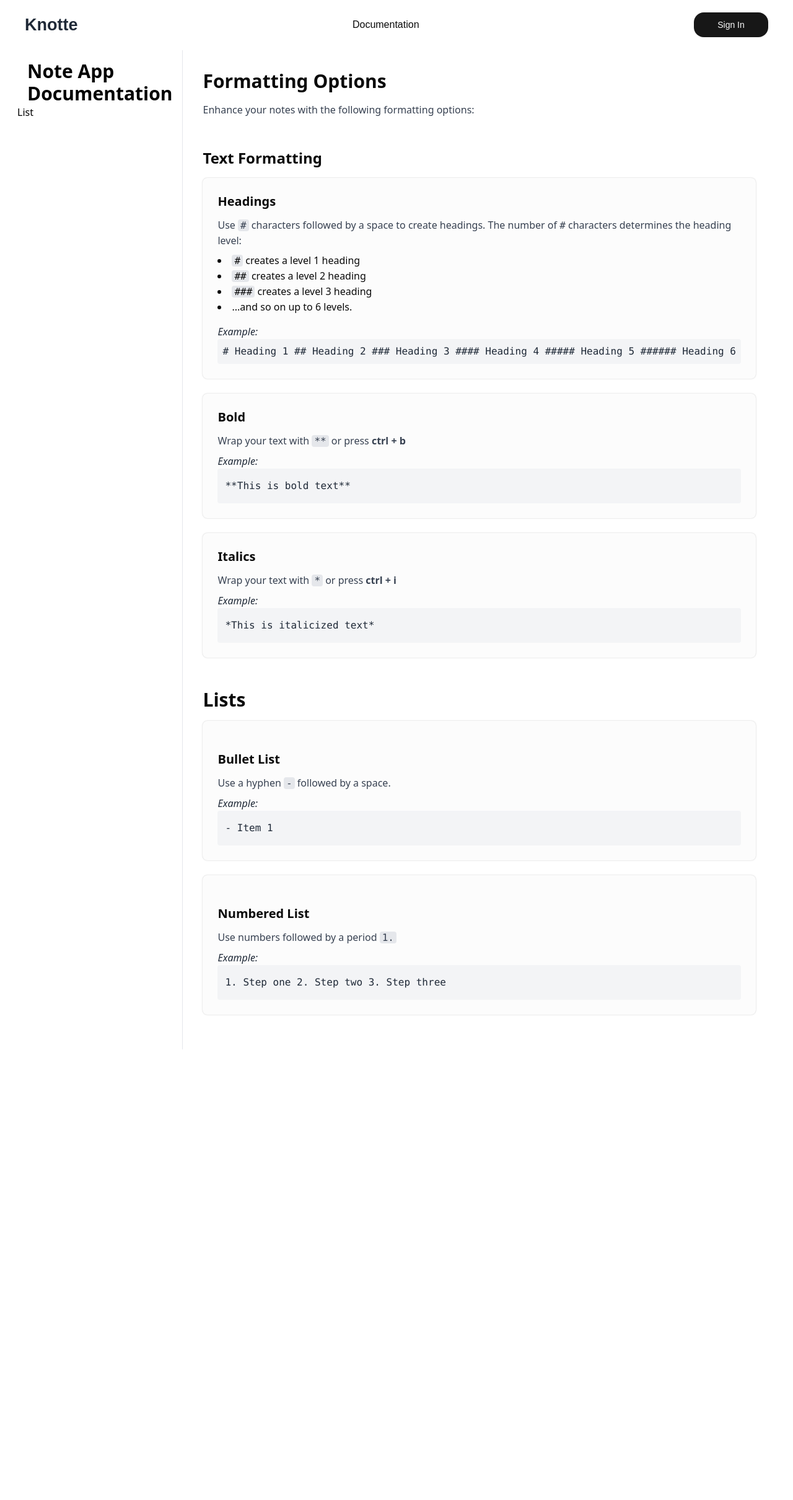
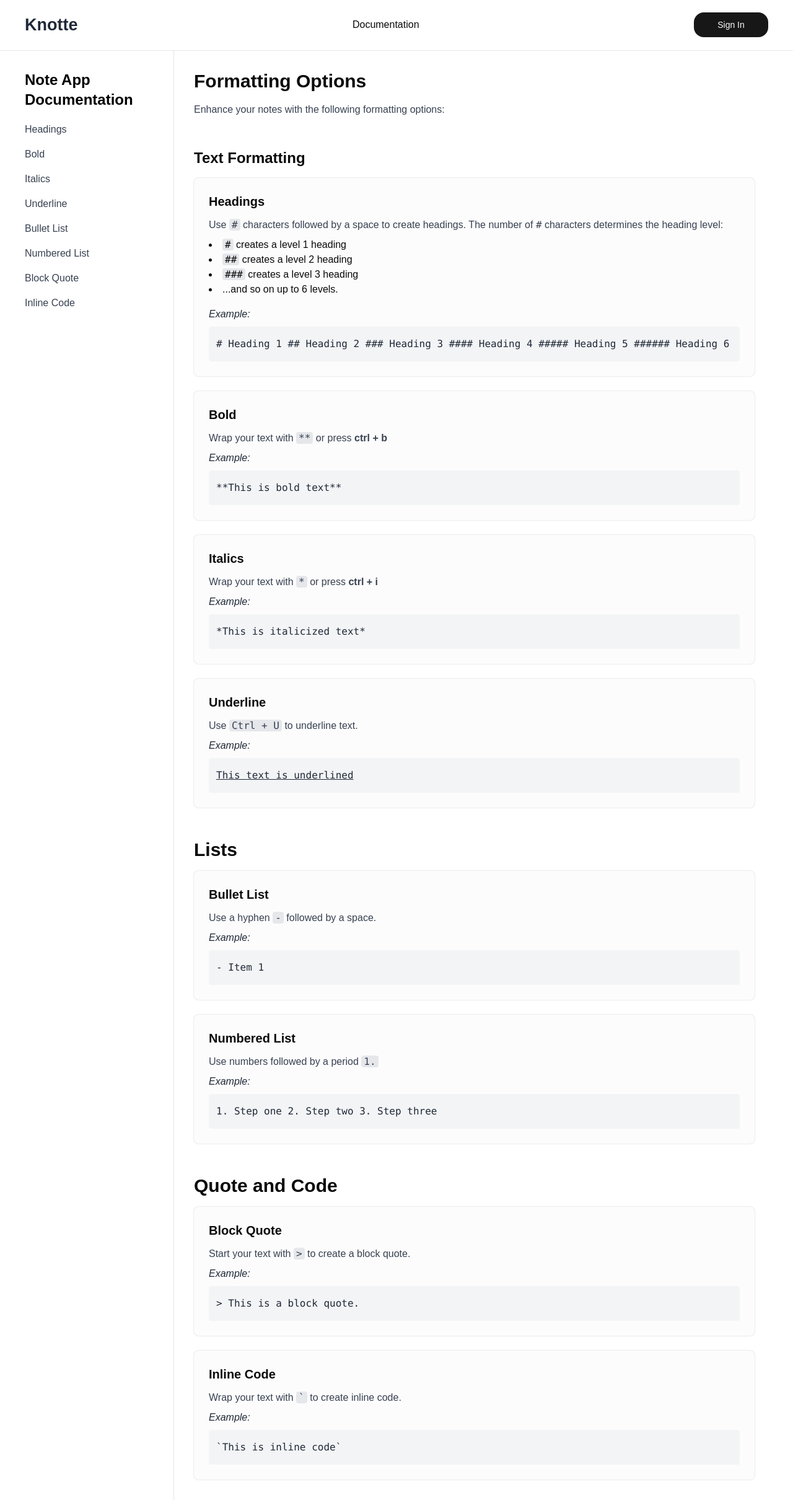
Before and after one commit to samsonlawal/Note-Taking-App, a Next.js app: page /documentation in a window 1280 px wide. Shown: the top 2420 px of the page at 62% size. Before the commit the page ends 1733 px from the top, so only its background shows below. Built offline with nearby package versions, Linux system fonts and the light colour scheme; a web font is replaced by a local one.

Commit message:
save notes to supabase

```diff
--- a/app/(root)/documentation/page.tsx
+++ b/app/(root)/documentation/page.tsx
@@ -1,18 +1,82 @@
 import React from "react";
+import "./styles.css";
 
 export default function Documentation() {
   return (
-    <div className="bg-white font-sans leading-normal tracking-normal max-screen-wrapper mb-[40px]">
-      <header className="text-black py-4 border-r-[1px] border-gray-200">
-        <div className="container mx-auto px-4">
-          <h1 className="text-3xl font-semibold">Note App Documentation</h1>
+    <div className="bg-white font-sans leading-normal tracking-normal max-screen-wrapper pb-[40px] mt-[81px] scroll-smooth font-poppins">
+      <header className="text-black py-8 fixed left-0 w-[250px] pl-2">
+        <div className="container mx-auto">
+          <h1 className="text-2xl font-bold">Note App Documentation</h1>
         </div>
-        <div>
-          <p>List</p>
+        <div className="container mt-5 gap-4 flex flex-col">
+          <p className="text-base text-gray-700">
+            <a
+              href="#headings"
+              className="hover:text-blue-400 transition-colors duration-300"
+            >
+              Headings
+            </a>
+          </p>
+          <p className="text-base text-gray-700">
+            <a
+              href="#bold"
+              className="hover:text-blue-400 transition-colors duration-300"
+            >
+              Bold
+            </a>
+          </p>
+          <p className="text-base text-gray-700">
+            <a
+              href="#italics"
+              className="hover:text-blue-400 transition-colors duration-300"
+            >
+              Italics
+            </a>
+          </p>
+          <p className="text-base text-gray-700">
+            <a
+              href="#underline"
+              className="hover:text-blue-400 transition-colors duration-300"
+            >
+              Underline
+            </a>
+          </p>
+          <p className="text-base text-gray-700">
+            <a
+              href="#bullet"
+              className="hover:text-blue-400 transition-colors duration-300"
+            >
+              Bullet List
+            </a>
+          </p>
+          <p className="text-base text-gray-700">
+            <a
+              href="#numbered"
+              className="hover:text-blue-400 transition-colors duration-300"
+            >
+              Numbered List
+            </a>
+          </p>
+          <p className="text-base text-gray-700">
+            <a
+              href="#quote"
+              className="hover:text-blue-400 transition-colors duration-300"
+            >
+              Block Quote
+            </a>
+          </p>
+          <p className="text-base text-gray-700">
+            <a
+              href="#code"
+              className="hover:text-blue-400 transition-colors duration-300"
+            >
+              Inline Code
+            </a>
+          </p>
         </div>
       </header>
 
-      <main className="container mx-auto px-8 py-8 max-screen-inner">
+      <main className=" w-full px-8 py-8 ml-[250px] border-l-[1px] border-gray-200">
         <section>
           <h2 className="text-3xl font-bold mb-4">Formatting Options</h2>
           <p className="mb-4 text-gray-700">
@@ -22,8 +86,9 @@ export default function Documentation() {
             <h2 className="text-2xl font-bold mb-4">Text Formatting</h2>
 
             <div
-              className="bg-gray-100/30 rounded-lg p-6 mb-6"
+              className="bg-gray-100/30 rounded-lg p-6 mb-6 scroll-mt-24"
               style={{ boxShadow: "0 0 2px rgba(0, 0, 0, 0.25)" }}
+              id="headings"
             >
               {" "}
               <h3 className="text-xl font-semibold mb-3">Headings</h3>
@@ -47,16 +112,17 @@ export default function Documentation() {
                 </li>
                 <li>...and so on up to 6 levels.</li>
               </ul>
-              <p className="text-gray-800 italic">Example:</p>
-              <pre className="bg-gray-100 p-2 rounded text-gray-800">
+              <p className="text-gray-800 italic mb-2">Example:</p>
+              <pre className="bg-gray-100 py-4 p-3 rounded text-gray-800">
                 # Heading 1 ## Heading 2 ### Heading 3 #### Heading 4 #####
                 Heading 5 ###### Heading 6
               </pre>
             </div>
 
             <div
-              className="bg-gray-100/30 rounded-lg p-6 mb-6"
+              className="bg-gray-100/30 rounded-lg p-6 mb-6 scroll-mt-24"
               style={{ boxShadow: "0 0 2px rgba(0, 0, 0, 0.25)" }}
+              id="bold"
             >
               <h3 className="text-xl font-semibold mb-3">Bold</h3>
               <p className="text-gray-700 mb-2">
@@ -64,15 +130,16 @@ export default function Documentation() {
                 <code className="bg-gray-200 px-1 rounded">**</code> or press{" "}
                 <strong>ctrl + b</strong>
               </p>
-              <p className="text-gray-800 italic">Example:</p>
+              <p className="text-gray-800 italic mb-2">Example:</p>
               <pre className="bg-gray-100 py-4 p-3 rounded text-gray-800">
                 **This is bold text**
               </pre>
             </div>
 
             <div
-              className="bg-gray-100/30 rounded-lg p-6 mb-6"
+              className="bg-gray-100/30 rounded-lg p-6 mb-6 scroll-mt-24"
               style={{ boxShadow: "0 0 2px rgba(0, 0, 0, 0.25)" }}
+              id="italics"
             >
               <h3 className="text-xl font-semibold mb-3">Italics</h3>
               <p className="text-gray-700 mb-2">
@@ -80,9 +147,25 @@ export default function Documentation() {
                 <code className="bg-gray-200 px-1 rounded">*</code> or press{" "}
                 <strong>ctrl + i</strong>
               </p>
-              <p className="text-gray-800 italic">Example:</p>
+              <p className="text-gray-800 italic mb-2">Example:</p>
               <pre className="bg-gray-100 py-4 p-3 rounded text-gray-800">
                 *This is italicized text*
+              </pre>
+            </div>
+
+            <div
+              className="bg-gray-100/30 rounded-lg p-6 mb-6 scroll-mt-24"
+              style={{ boxShadow: "0 0 2px rgba(0, 0, 0, 0.25)" }}
+              id="underline"
+            >
+              <h3 className="text-xl font-semibold mb-3">Underline</h3>
+              <p className="text-gray-700 mb-2">
+                Use <code className="bg-gray-200 px-1 rounded">Ctrl + U</code>{" "}
+                to underline text.
+              </p>
+              <p className="text-gray-800 italic mb-2">Example:</p>
+              <pre className="bg-gray-100 py-4 p-3 rounded text-gray-800">
+                <u>This text is underlined</u>
               </pre>
             </div>
           </section>
@@ -90,32 +173,71 @@ export default function Documentation() {
           <section id="lists" className="mt-[50px]">
             <h2 className="text-3xl font-bold mb-4">Lists</h2>
             <div
-              className="bg-gray-100/30 rounded-lg p-6 mb-6"
+              className="bg-gray-100/30 rounded-lg p-6 mb-6 scroll-mt-24"
               style={{ boxShadow: "0 0 2px rgba(0, 0, 0, 0.25)" }}
+              id="bullet"
             >
-              <h3 className="text-xl font-semibold mt-6 mb-3">Bullet List</h3>
+              <h3 className="text-xl font-semibold mb-3">Bullet List</h3>
               <p className="text-gray-700 mb-2">
                 Use a hyphen <code className="bg-gray-200 px-1 rounded">-</code>{" "}
                 followed by a space.
               </p>
-              <p className="text-gray-800 italic">Example:</p>
+              <p className="text-gray-800 italic mb-2">Example:</p>
               <pre className="bg-gray-100 py-4 p-3 rounded text-gray-800">
                 - Item 1
               </pre>
             </div>
 
             <div
-              className="bg-gray-100/30 rounded-lg p-6 mb-6"
+              className="bg-gray-100/30 rounded-lg p-6 mb-6 scroll-mt-24"
               style={{ boxShadow: "0 0 2px rgba(0, 0, 0, 0.25)" }}
+              id="numbered"
             >
-              <h3 className="text-xl font-semibold mt-6 mb-3">Numbered List</h3>
+              <h3 className="text-xl font-semibold mb-3">Numbered List</h3>
               <p className="text-gray-700 mb-2">
                 Use numbers followed by a period{" "}
                 <code className="bg-gray-200 px-1 rounded">1.</code>
               </p>
-              <p className="text-gray-800 italic">Example:</p>
+              <p className="text-gray-800 italic mb-2">Example:</p>
               <pre className="bg-gray-100 py-4 p-3 rounded text-gray-800">
                 1. Step one 2. Step two 3. Step three
+              </pre>
+            </div>
+          </section>
+
+          <section id="lists" className="mt-[50px]">
+            <h2 className="text-3xl font-bold mb-4">Quote and Code</h2>
+            <div
+              className="bg-gray-100/30 rounded-lg p-6 mb-6 scroll-mt-24"
+              style={{ boxShadow: "0 0 2px rgba(0, 0, 0, 0.25)" }}
+              id="quote"
+            >
+              <h3 className="text-xl font-semibold mb-3">Block Quote</h3>
+              <p className="text-gray-700 mb-2">
+                Start your text with{" "}
+                <code className="bg-gray-200 px-1 rounded">&gt;</code> to create
+                a block quote.
+              </p>
+              <p className="text-gray-800 italic mb-2">Example:</p>
+              <pre className="bg-gray-100 py-4 p-3 rounded text-gray-800">
+                &gt; This is a block quote.
+              </pre>
+            </div>
+
+            <div
+              className="bg-gray-100/30 rounded-lg p-6 mb-6 scroll-mt-24"
+              style={{ boxShadow: "0 0 2px rgba(0, 0, 0, 0.25)" }}
+              id="code"
+            >
+              <h3 className="text-xl font-semibold mb-3">Inline Code</h3>
+              <p className="text-gray-700 mb-2">
+                Wrap your text with{" "}
+                <code className="bg-gray-200 px-1 rounded">`</code> to create
+                inline code.
+              </p>
+              <p className="text-gray-800 italic mb-2">Example:</p>
+              <pre className="bg-gray-100 py-4 p-3 rounded text-gray-800">
+                `This is inline code`
               </pre>
             </div>
           </section>
--- /dev/null
+++ b/app/(root)/documentation/styles.css
@@ -0,0 +1,7 @@
+.padded{
+    scroll-padding-top: 100px;
+}
+
+  div::-webkit-scrollbar {
+    display: none;
+  }
--- a/components/NoteTitle.tsx
+++ b/components/NoteTitle.tsx
@@ -19,7 +19,7 @@ const Note: React.FC<NoteProps> = ({ key, title, content }) => {
 
   return (
     <div
-      key={key}
+      key={title}
       className="h-[32px] text-zinc-500 flex flex-row gap-1 items-center justify-start w-full rounded-md cursor-pointer mb-1 px-2 hover:bg-gray-300"
     >
       <FileText size={16} />
--- a/components/addNote.tsx
+++ b/components/addNote.tsx
@@ -2,6 +2,9 @@ import { useState, useEffect } from "react";
 import { useRouter } from "next/navigation";
 import Link from "next/link";
 
+import { useAuth } from "@/context/AuthContext";
+
+import supabase from "@/config/supabaseClient";
 
 interface Note {
   id: string;
@@ -15,7 +18,9 @@ const AddNote: React.FC = () => {
   const [searchInput, setSearchInput] = useState<string>("");
   const [title, setTitle] = useState<string>("");
 
-  let idString= ''
+  const { userId } = useAuth();
+
+  let idString = "";
 
   // Load notes from localStorage on initial render
   useEffect(() => {
@@ -32,7 +37,7 @@ const AddNote: React.FC = () => {
   };
 
   // Add a new note
-  const handleAddNote = () => {
+  const handleAddNote = async () => {
     // Ensure title is not empty
     if (!title.trim()) {
       return; // or show an error message
@@ -56,6 +61,23 @@ const AddNote: React.FC = () => {
     // Navigate to new note page
     router.push(`/note/${idString}`);
     console.log(idString);
+
+    try {
+      const { data, error } = await supabase.from("notes").insert([
+        {
+          title: title,
+          content: "New Note",
+          user_id: userId, // Optional: Pass the logged-in user's ID
+        },
+      ]);
+
+      if (error) throw error;
+
+      return data;
+    } catch (err) {
+      console.error("Error adding note:", err);
+      throw err;
+    }
   };
 
   return (
--- a/components/ui/HomePage/Hero.tsx
+++ b/components/ui/HomePage/Hero.tsx
@@ -5,7 +5,7 @@ import Features from "../Features";
 
 function Hero() {
   return (
-    <div className="h-fit py-[80px] flex flex-col justify-center items-center text-center gap-[20px] magicpattern w-full">
+    <div className="h-fit mt-[160px] flex flex-col justify-center items-center text-center gap-[20px] magicpattern w-full">
       {/* <Features /> */}
       <h1 className="text-[80px] font-clash font-bold leading-[88px]">
         Your Thoughts, Organized. Anytime, Everywhere.
--- a/context/AuthContext.tsx
+++ b/context/AuthContext.tsx
@@ -9,6 +9,7 @@ interface AuthContextType {
   setAccessToken: (token: string | null) => void;
   logout: () => void;
   isLoading: boolean;
+  userId: string;
 }
 
 // Create the context
@@ -27,25 +28,32 @@ export const AuthProvider = ({ children }: { children: React.ReactNode }) => {
   const [accessToken, setAccessTokenState] = useState<string | null>(null);
   const [isLoading, setIsLoading] = useState(true); // Track loading state
   const router = useRouter();
+  const [userId, setUserId] = useState<string>("");
 
   // Load the token from local storage on initial render
   useEffect(() => {
-    const storedToken = localStorage.getItem("accessToken");
+    const storedToken = localStorage.getItem("NoteApptoken");
     if (storedToken) {
       setAccessTokenState(storedToken);
       console.log(storedToken);
+    }
+
+    const userID = localStorage.getItem("userId");
+    if (userID) {
+      setUserId(userID);
+      // console.log(userID);
     }
 
     setIsLoading(false);
   }, []);
 
   // Save the token to local storage whenever it changes
-  const setAccessToken = (token: string | null) => {
-    setAccessTokenState(token);
-    if (token) {
-      localStorage.setItem("accessToken", token);
+  const setAccessToken = (accesTtoken: string | null) => {
+    setAccessTokenState(accessToken);
+    if (accessToken) {
+      localStorage.setItem("NoteApptoken", accessToken);
     } else {
-      localStorage.removeItem("accessToken");
+      localStorage.removeItem("NoteApptoken");
     }
   };
 
@@ -63,7 +71,7 @@ export const AuthProvider = ({ children }: { children: React.ReactNode }) => {
 
   return (
     <AuthContext.Provider
-      value={{ accessToken, setAccessToken, logout, isLoading }}
+      value={{ accessToken, setAccessToken, logout, isLoading, userId }}
     >
       {children}
     </AuthContext.Provider>
```
Also changed, not shown: components/auth/pages/login/index.tsx (+5 -2 lines), components/ui/Navbar/index.tsx (+2 -24 lines).
